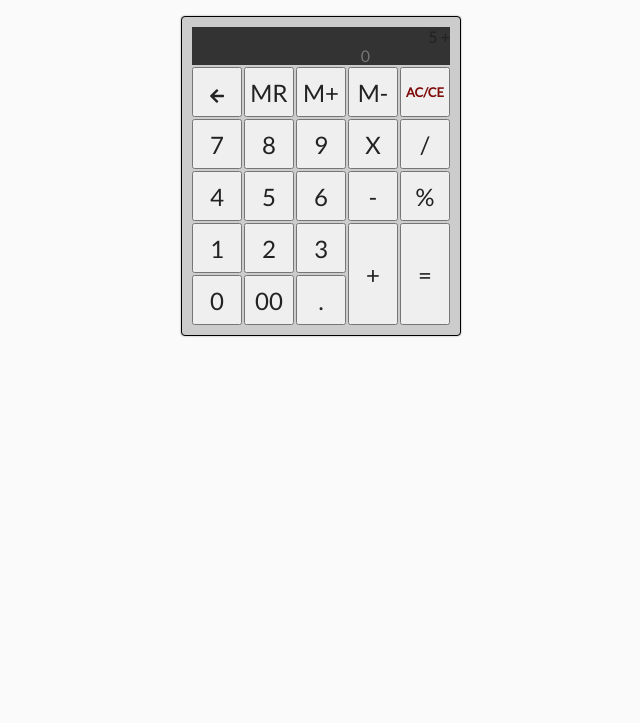
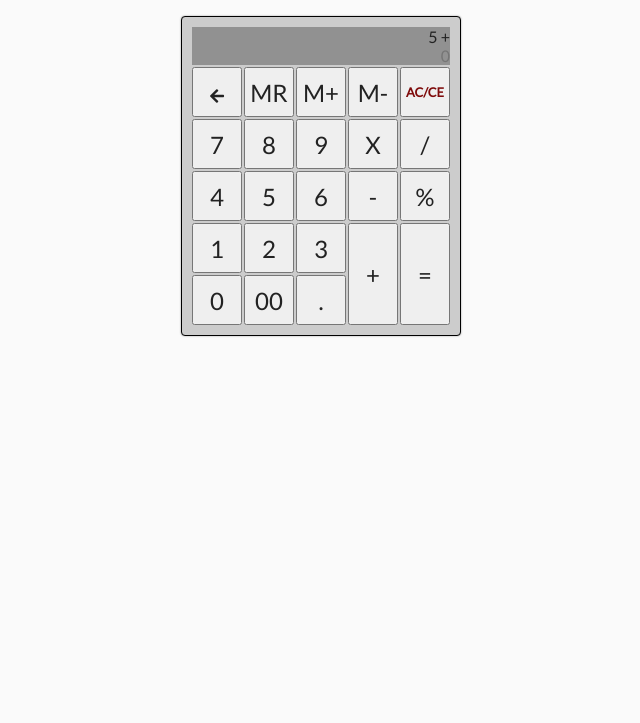
Before and after one commit to pedroca46/calculadora_matematica, a plain HTML site: page index.html in a window 1280 px wide. Shown: the part 77-800 px from the top of the page, without its empty margins (319-959 px from the left). Drawn offline with Linux system fonts and the light colour scheme.

Commit message:
Update styles.css

```diff
--- a/css/styles.css
+++ b/css/styles.css
@@ -60,7 +60,7 @@
 
 #interface table #painel{
     display: block;
-    background-color: #333;
+    background-color: #919191;
 }
 
 #interface table
@@ -70,6 +70,7 @@
 
 #interface table
 #painel #txt_display{
+    width: 100%;
     background-color: transparent;
     border: 0
 }
```
